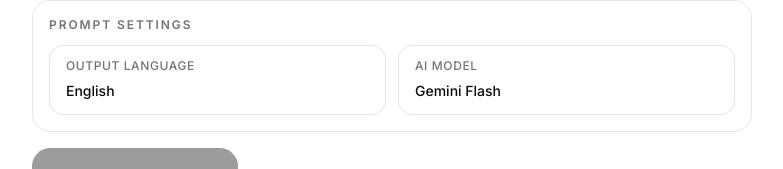
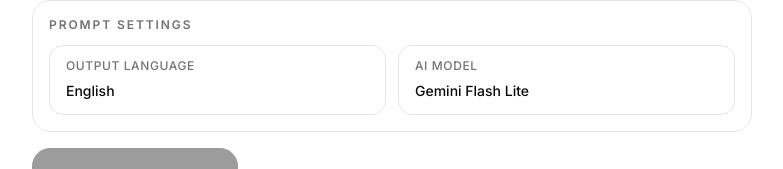
Before and after one commit to Goldcrowns/trueprompt, a Next.js app: page / in a window 1280 px wide. Shown: the part 726-895 px from the top of the page, without its empty margins (248-1031 px from the left). Built offline with nearby package versions, Linux system fonts and the light colour scheme.

Commit message:
Refactor model options in prompt generator
Updated model options for prompt generator.

```diff
--- a/components/prompt-generator.tsx
+++ b/components/prompt-generator.tsx
@@ -30,9 +30,7 @@ const LANGUAGES: SelectOption[] = [
 ]
 
 const MODELS: SelectOption[] = [
-  { value: 'gemini-flash-latest', label: 'Gemini Flash', description: 'Fast and balanced' },
-  { value: 'gemini-3.6-flash', label: 'Gemini 3.6', description: 'Detailed reasoning' },
-  { value: 'gemini-flash-lite-latest', label: 'Gemini Flash Lite', description: 'Latest fast model' },
+  { value: 'gemini-flash-lite-latest', label: 'Gemini Flash Lite', description: 'Fast and balanced' },
 ]
 
 const EXAMPLES: PromptExample[] = [
```
